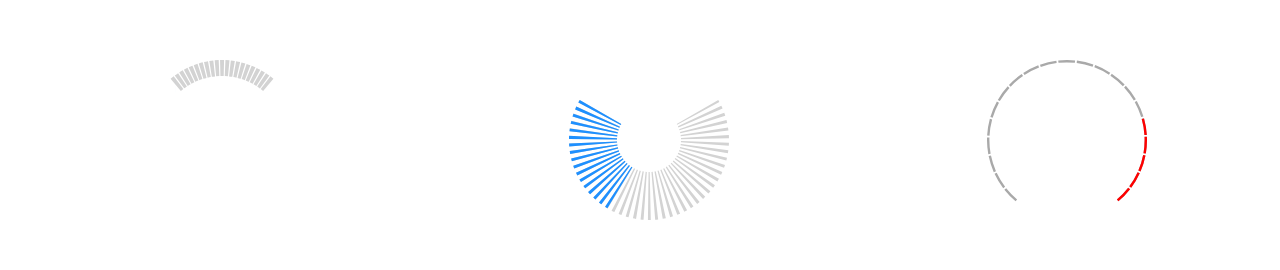
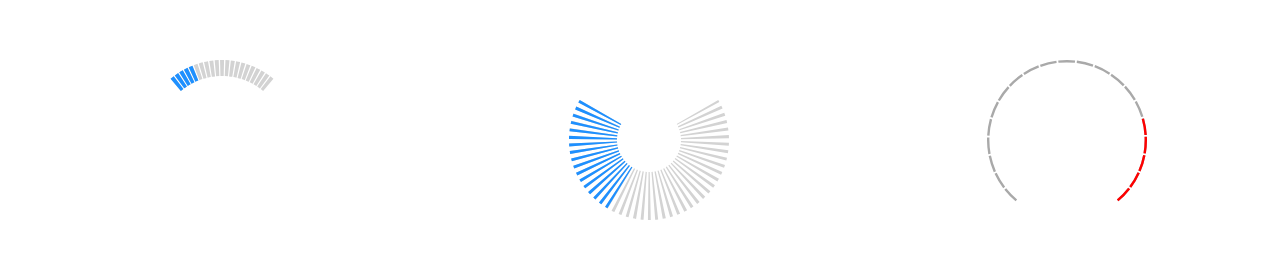
Before and after one commit to snirp/vue-arc-counter, a Vue app: page / in a window 1280 px wide. Shown: the top 270 px of the page. Built offline with nearby package versions, Linux system fonts and the light colour scheme.

Commit message:
Fix count

```diff
--- a/src/App.vue
+++ b/src/App.vue
@@ -1,7 +1,7 @@
 <template>
   <div id="app">
     <div>
-      <ArcCounter width="10rem" height="10rem" :start="-40" :end="40" :activeCount="0"></ArcCounter>
+      <ArcCounter width="10rem" height="10rem" :start="-40" :end="40"></ArcCounter>
       <table class="prop-table">
         <thead>
           <tr><th>Property</th><th>Value</th></tr>
```
Also changed, not shown: 1 other file (tests, documents, lock files or other folders).
